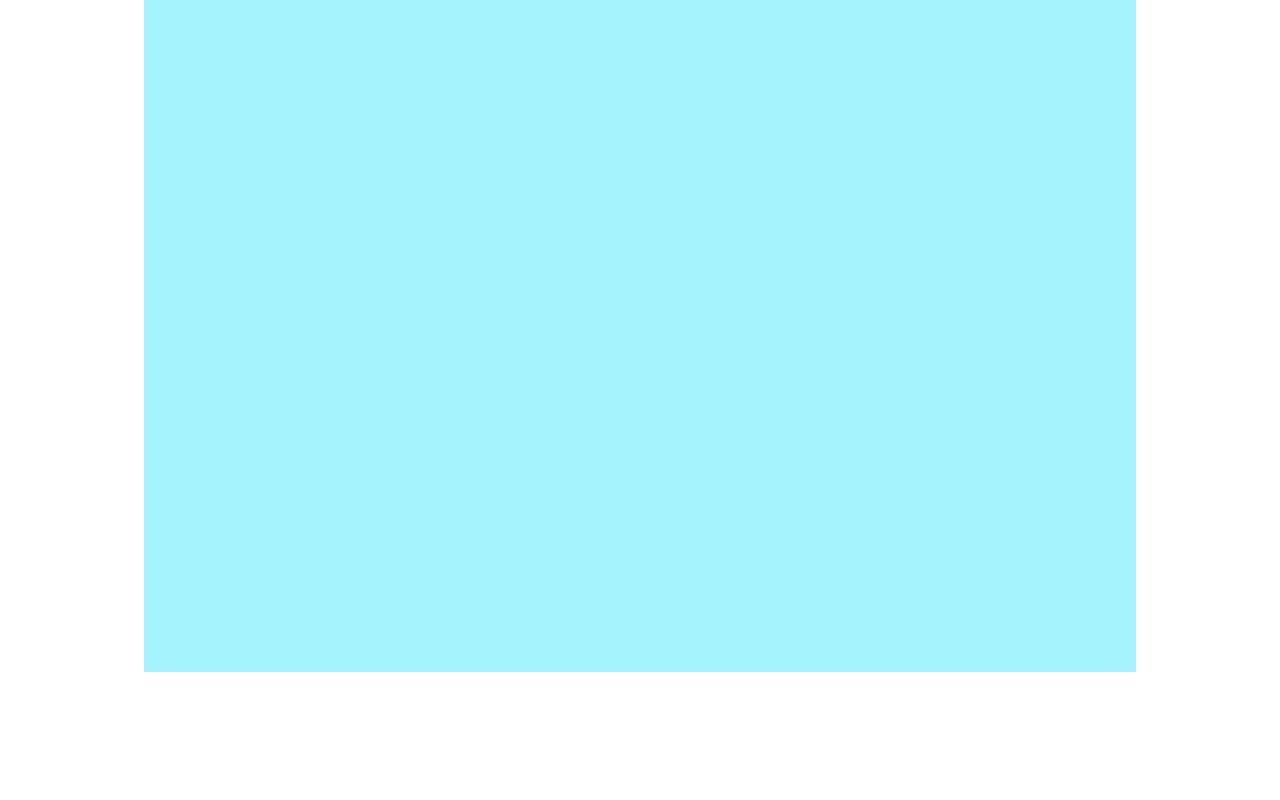
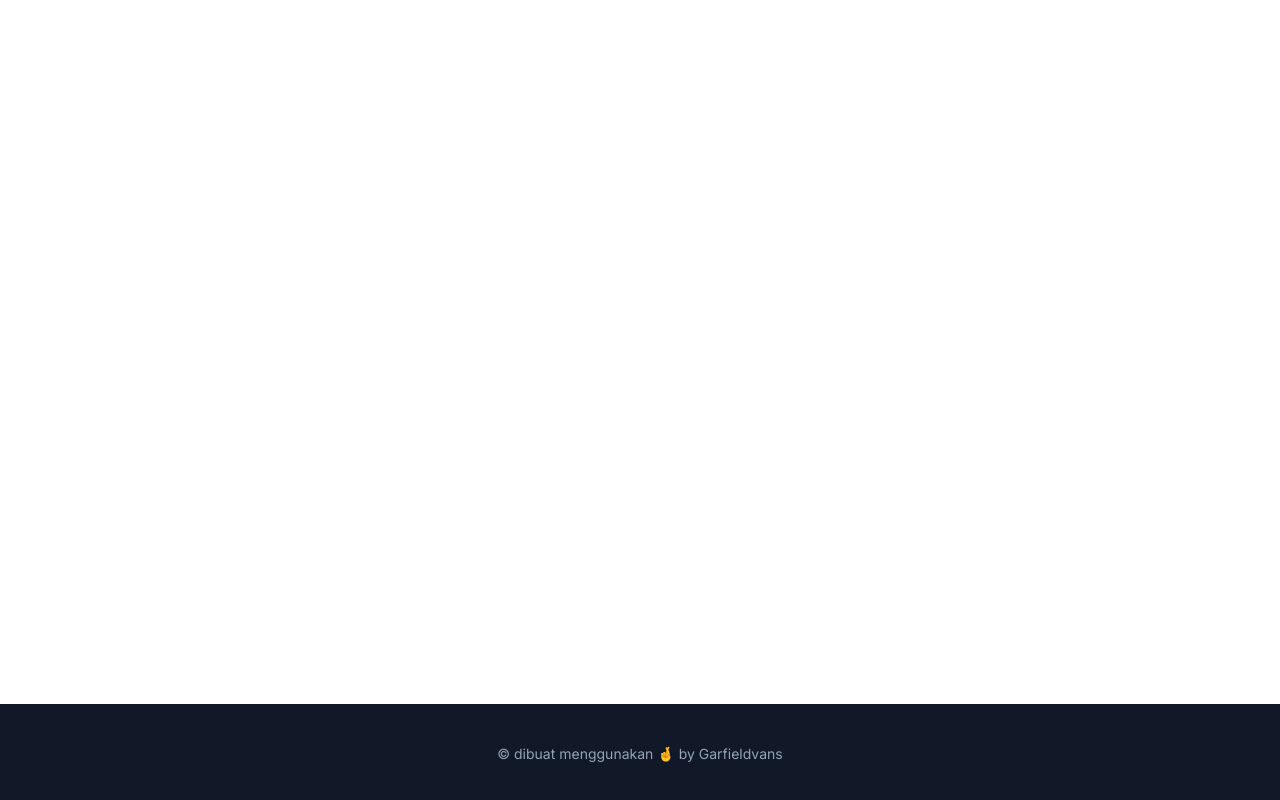
Before and after one commit to garfieldvans/Blog-post-nextjs, a Next.js app: page / in a window 1280 px wide. Shown: the part 216-1016 px from the top of the page. Before the commit the page ends 888 px from the top, so only its background shows below. Built offline with nearby package versions, Linux system fonts and the light colour scheme.

Commit message:
[feat] create footer component

```diff
--- a/app/layout.tsx
+++ b/app/layout.tsx
@@ -6,6 +6,7 @@ import Link from "next/link";
 import { useEffect, useState } from "react";
 import Header from "./pages/header/page";
 import ScrollToTopButton from "./pages/ScrollToTop/page";
+import Footer from "./pages/footer/page";
 
 const inter = Inter({ subsets: ["latin"] });
 
@@ -27,8 +28,9 @@ export default function RootLayout({
       <body className={inter.className} suppressHydrationWarning={true}>
         <div className="">
           <Header/>
-          <main className="md:px-24 px-10 lg:px-36">{children}</main>
+          <main className="md:px-24 px-10 lg:px-36 min-h-screen mb-8">{children}</main>
           <ScrollToTopButton/>
+          <Footer/>
         </div>
       </body>
     </html>
--- a/app/page.tsx
+++ b/app/page.tsx
@@ -2,7 +2,7 @@ import Image from "next/image";
 
 export default function App() {
   return (
-    <div className="h-screen bg-cyan-200">
+    <div className=" bg-cyan-200">
       <span>Hello</span>
     </div>
   );
--- /dev/null
+++ b/app/pages/footer/page.tsx
@@ -0,0 +1,13 @@
+import Link from 'next/link'
+import React from 'react'
+
+const Footer = () => {
+  return (
+    <div className='w-full bg-gray-900 text-white px-10 py-10 md:px-24 lg:px-36 flex justify-center h-auto relative bottom-0'>
+      <h1 className='text-xs md:text-sm text-slate-400'>&copy; dibuat menggunakan 🤞 by <Link href={'https://github.com/garfieldvans'}>Garfieldvans</Link></h1>
+
+    </div>
+  )
+}
+
+export default Footer
```
